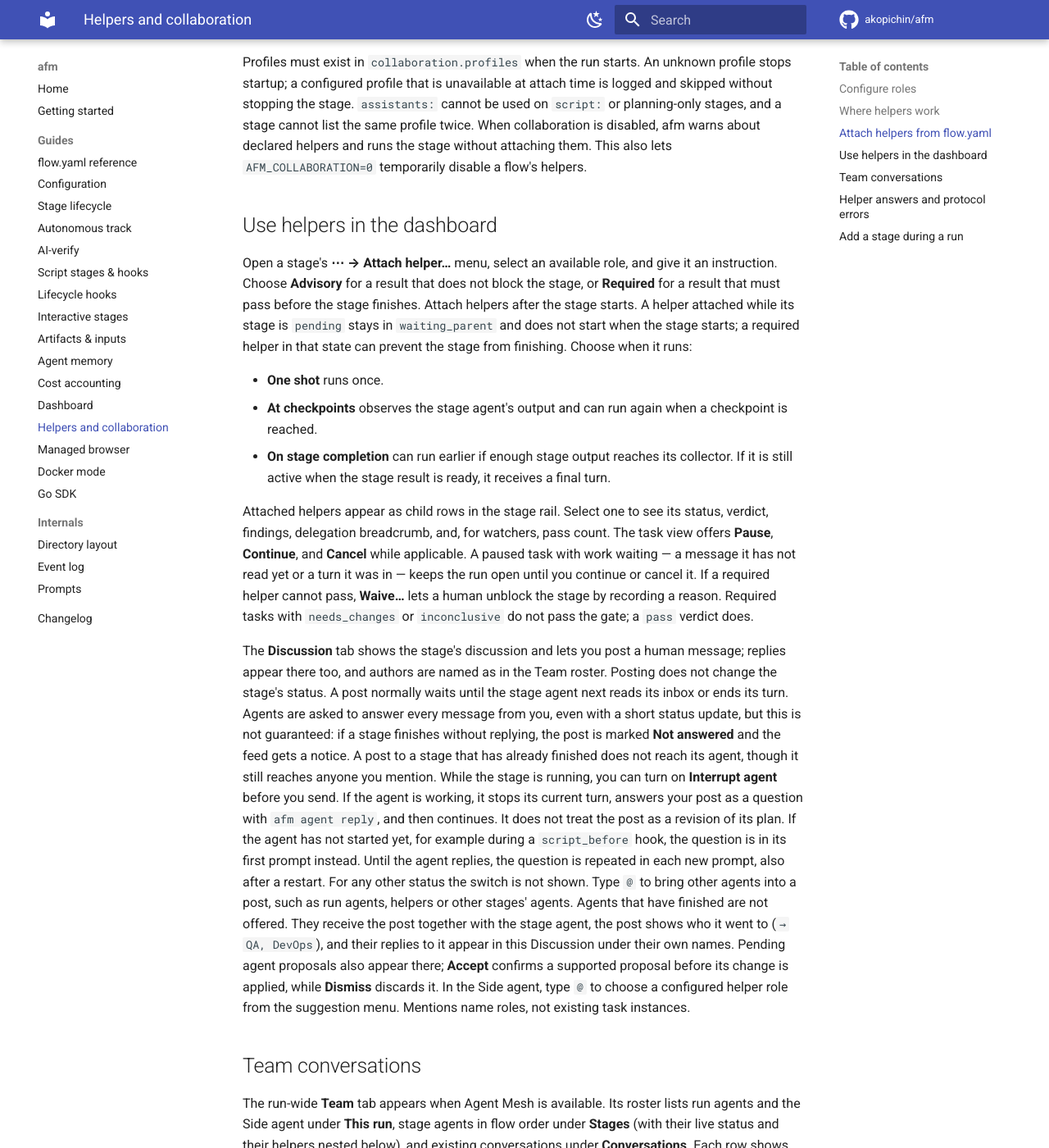
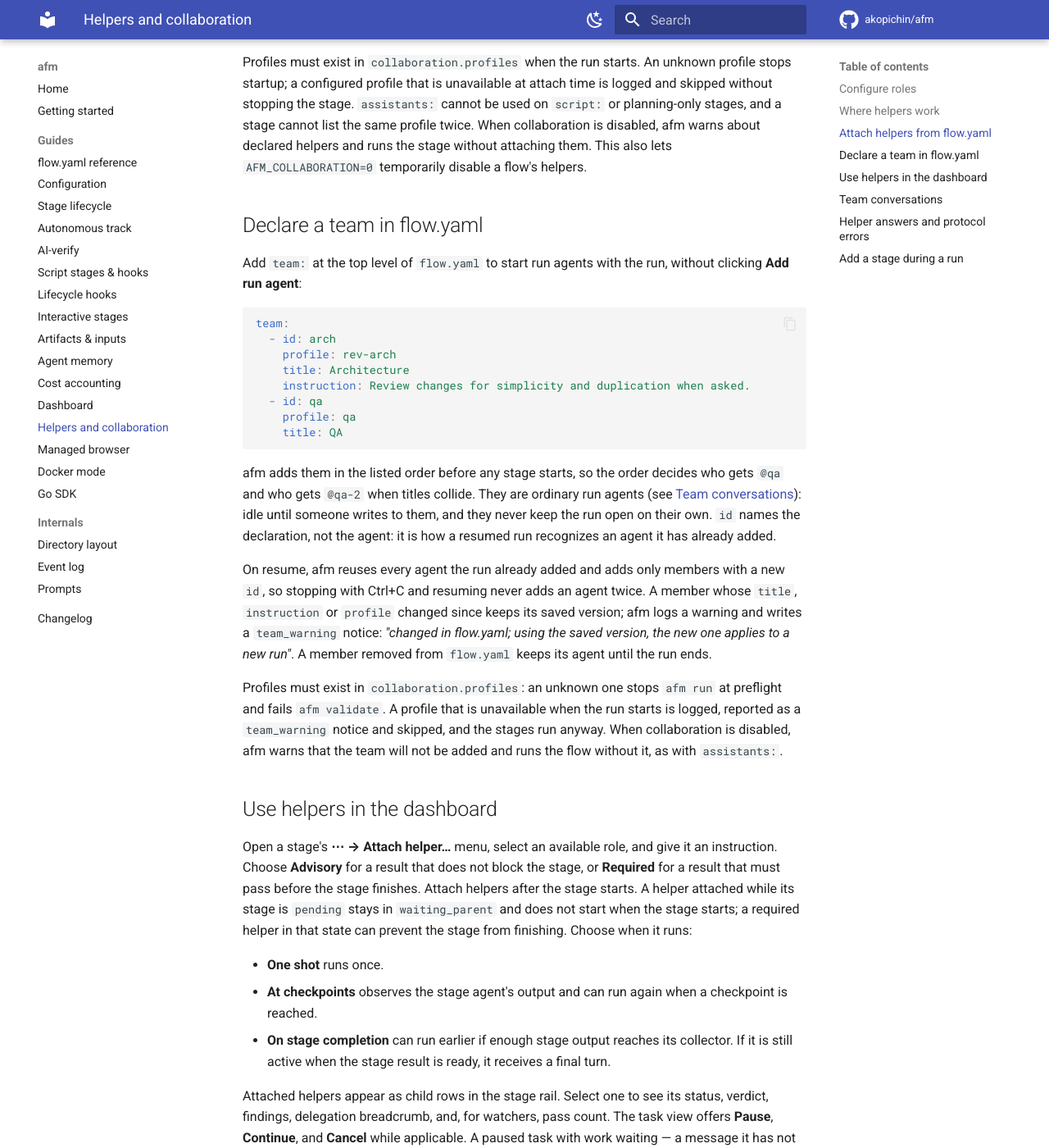
Before and after one commit to akopichin/afm, an MkDocs documentation site: the page built from docs/collaboration.md, in a window 1280 px wide and 1400 px high, scrolled down 2350 px. Shown: the whole window at 82% size. Built offline with MkDocs 1.6.1 and Material for MkDocs 9.7.7, drawn with Linux system fonts in a browser that asks for light colours; comment, search, counter and statistics services are not loaded.

Commit message:
Документация: team: во flow-reference, collaboration и CHANGELOG

````diff
--- a/docs/collaboration.md
+++ b/docs/collaboration.md
@@ -108,6 +108,42 @@ is logged and skipped without stopping the stage. `assistants:` cannot be used o
 When collaboration is disabled, afm warns about declared helpers and runs the
 stage without attaching them. This also lets `AFM_COLLABORATION=0` temporarily
 disable a flow's helpers.
+
+## Declare a team in flow.yaml
+
+Add `team:` at the top level of `flow.yaml` to start run agents with the run,
+without clicking **Add run agent**:
+
+```yaml
+team:
+  - id: arch
+    profile: rev-arch
+    title: Architecture
+    instruction: Review changes for simplicity and duplication when asked.
+  - id: qa
+    profile: qa
+    title: QA
+```
+
+afm adds them in the listed order before any stage starts, so the order decides
+who gets `@qa` and who gets `@qa-2` when titles collide. They are ordinary run
+agents (see [Team conversations](#team-conversations)): idle until someone
+writes to them, and they never keep the run open on their own. `id` names the
+declaration, not the agent: it is how a resumed run recognizes an agent it has
+already added.
+
+On resume, afm reuses every agent the run already added and adds only members
+with a new `id`, so stopping with Ctrl+C and resuming never adds an agent twice.
+A member whose `title`, `instruction` or `profile` changed since keeps its saved
+version; afm logs a warning and writes a `team_warning` notice: *"changed in
+flow.yaml; using the saved version, the new one applies to a new run"*. A member
+removed from `flow.yaml` keeps its agent until the run ends.
+
+Profiles must exist in `collaboration.profiles`: an unknown one stops `afm run`
+at preflight and fails `afm validate`. A profile that is unavailable when the
+run starts is logged, reported as a `team_warning` notice and skipped, and the
+stages run anyway. When collaboration is disabled, afm warns that the team will
+not be added and runs the flow without it, as with `assistants:`.
 
 ## Use helpers in the dashboard
 
````
Also changed, not shown: CHANGELOG.md (+14 -0 lines), docs/flow-reference.md (+24 -1 lines).
